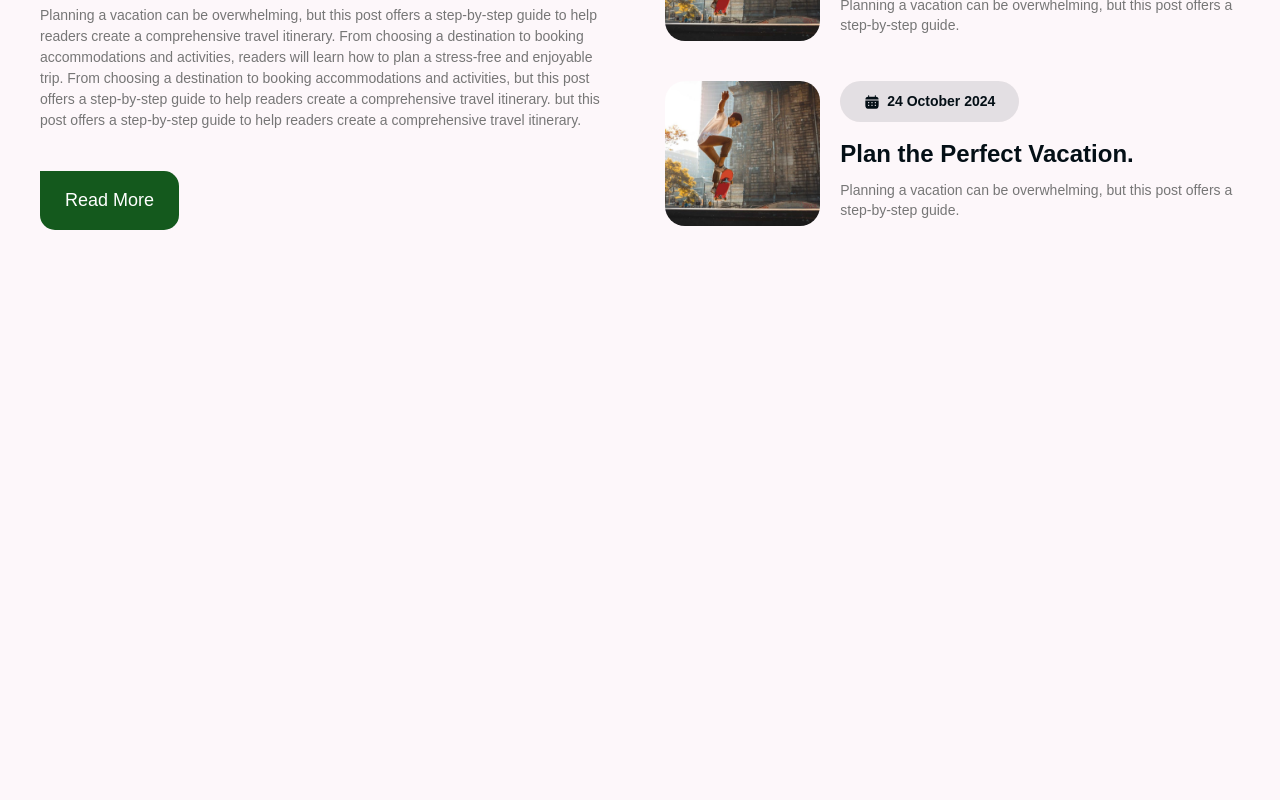
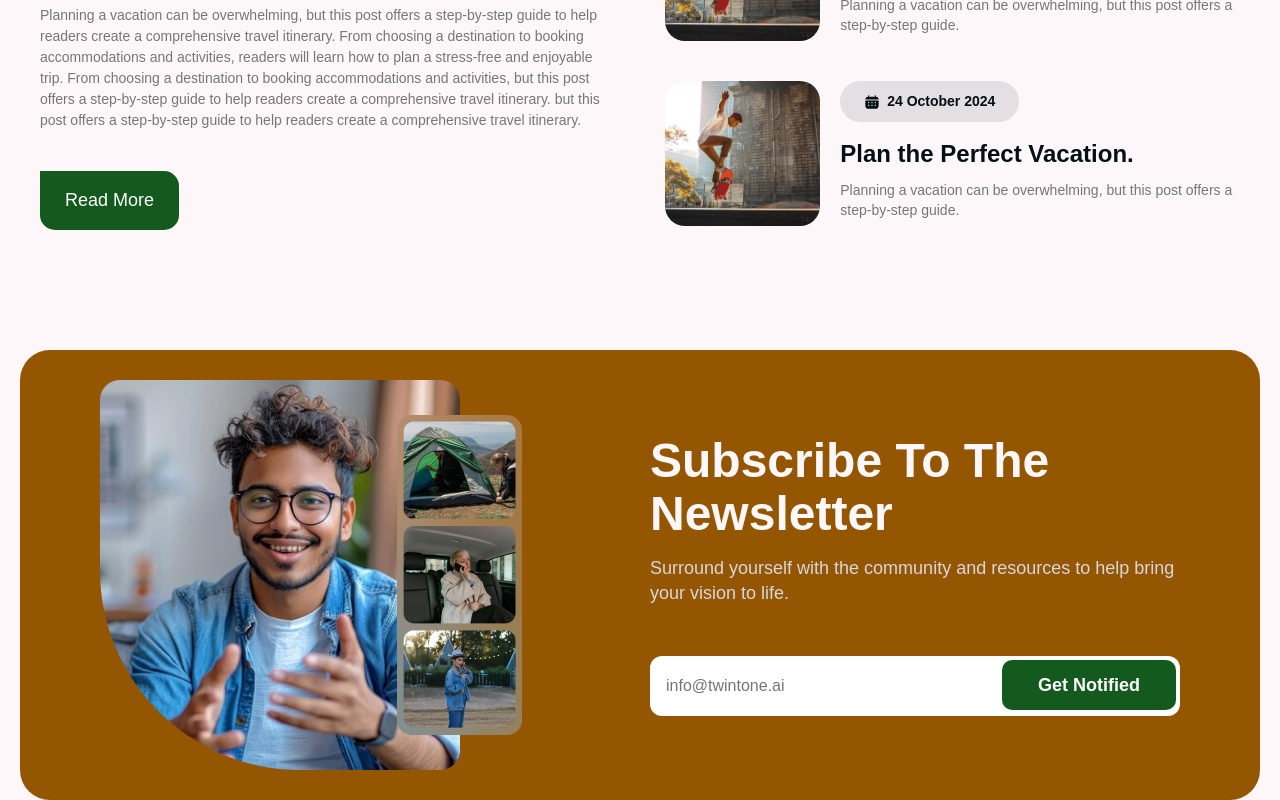
Before and after one commit to itsmiraz/kalitrip-website-design, a Next.js app: page / in a window 1280 px wide. Shown: the part 6089-6889 px from the top of the page. Before the commit the page ends 6319 px from the top, so only its background shows below. Built offline with nearby package versions, Linux system fonts and the light colour scheme.

Commit message:
cta added

```diff
--- /dev/null
+++ b/src/app/components/footer.tsx
@@ -0,0 +1,31 @@
+import Image from "next/image";
+import React from "react";
+import CTA from "@/assets/images/ctaImage.png";
+
+const Footer = () => {
+  return (
+    <div className="mt-[120px]">
+      <div className="max-w-[1240px] gap-x-[128px] items-center flex justify-between py-[30px] px-[80px] rounded-[30px] bg-[#945600] mx-auto">
+        <Image src={CTA} alt="" />
+
+        <div>
+          <h2 className="text-[48px] pb-[15px] font-semibold  leading-[110%] text-[#FDF7FA]">
+            Subscribe To The <br /> Newsletter
+          </h2>
+          <p className="text-[#D8D8D8] pb-[50px] text-[18px] font-medium leading-[140%] ">
+            Surround yourself with the community and resources to help bring
+            your vision to life.
+          </p>
+          <div className="bg-white pl-4 flex items-center h-[60px] p-[5px] relative rounded-[12px] ">
+            <input placeholder="info@twintone.ai" type="text" className="placeholder:text-[#767676] border-none focus:outline-none " />
+            <button className="absolute leading-[100%] font-bold text-[18px] px-[36px] rounded-[10px] bg-[#14591D] h-[50px] text-white right-1 top-1 ">
+              Get Notified
+            </button>
+          </div>
+        </div>
+      </div>
+    </div>
+  );
+};
+
+export default Footer;
--- a/src/app/page.tsx
+++ b/src/app/page.tsx
@@ -1,5 +1,6 @@
 import Blogs from "./components/blogs";
 import Expertise from "./components/expertise";
+import Footer from "./components/footer";
 import Hero from "./components/hero";
 import PricingPlan from "./components/pricingPlan";
 import Products from "./components/products";
@@ -14,6 +15,7 @@ export default function Home() {
       <Products />
       <Testimonials />
       <Blogs />
+      <Footer/>
     </div>
   );
 }
```
Also changed, not shown: src/assets/images/ctaImage.png (added).
